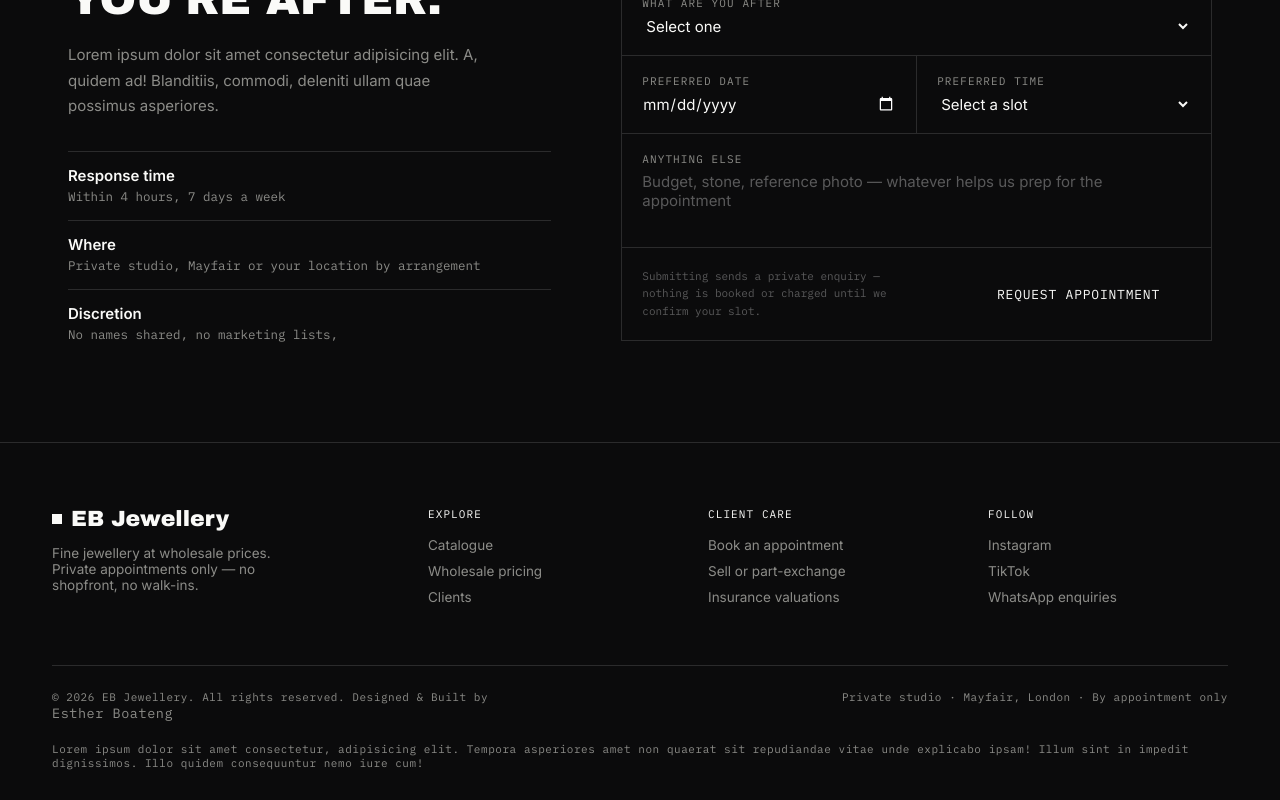
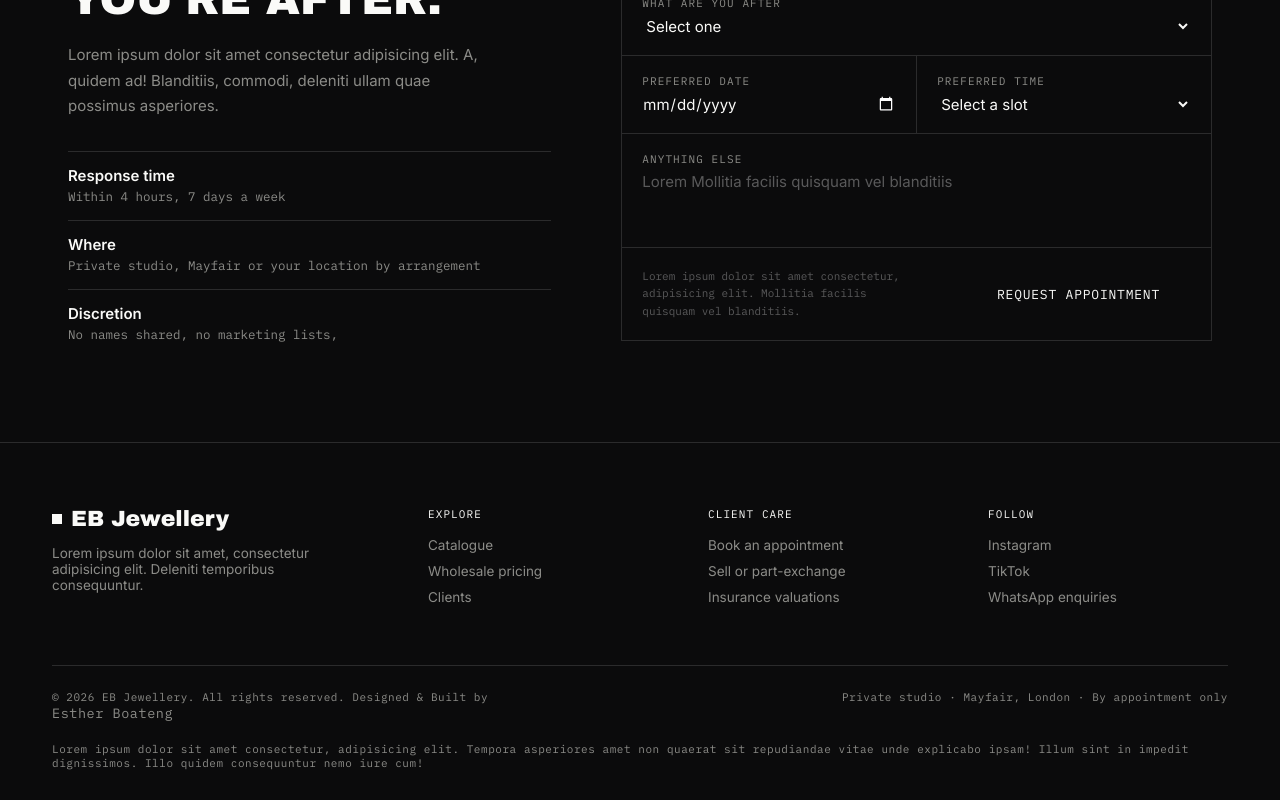
Before and after one commit to Ess91/eb_jewellery, a React (Vite) app: page / in a window 1280 px wide. Shown: the part 6462-7262 px from the top of the page. Built offline with nearby package versions, Linux system fonts and the light colour scheme.

Commit message:
changes to text

```diff
--- a/src/components/Booking/Booking.jsx
+++ b/src/components/Booking/Booking.jsx
@@ -59,10 +59,10 @@ export default function Booking({ submitted, refNumber, onSubmit }) {
               </div>
               <div className="field">
                 <label htmlFor="notes">Anything else</label>
-                <textarea id="notes" rows={3} placeholder="Budget, stone, reference photo — whatever helps us prep for the appointment" />
+                <textarea id="notes" rows={3} placeholder="Lorem Mollitia facilis quisquam vel blanditiis" />
               </div>
               <div className="formSubmit">
-                <small>Submitting sends a private enquiry — nothing is booked or charged until we confirm your slot.</small>
+                <small>Lorem ipsum dolor sit amet consectetur, adipisicing elit. Mollitia facilis quisquam vel blanditiis.</small>
                 <button type="submit" className="btn on-black">Request appointment</button>
               </div>
             </form>
--- a/src/components/Footer/Footer.jsx
+++ b/src/components/Footer/Footer.jsx
@@ -10,8 +10,7 @@ export default function Footer() {
               EB Jewellery
             </div>
             <p style={{ maxWidth: "260px" }}>
-              Fine jewellery at wholesale prices. Private appointments only — no
-              shopfront, no walk-ins.
+              Lorem ipsum dolor sit amet, consectetur adipisicing elit. Deleniti temporibus consequuntur.
             </p>
           </div>
           <div>
```
